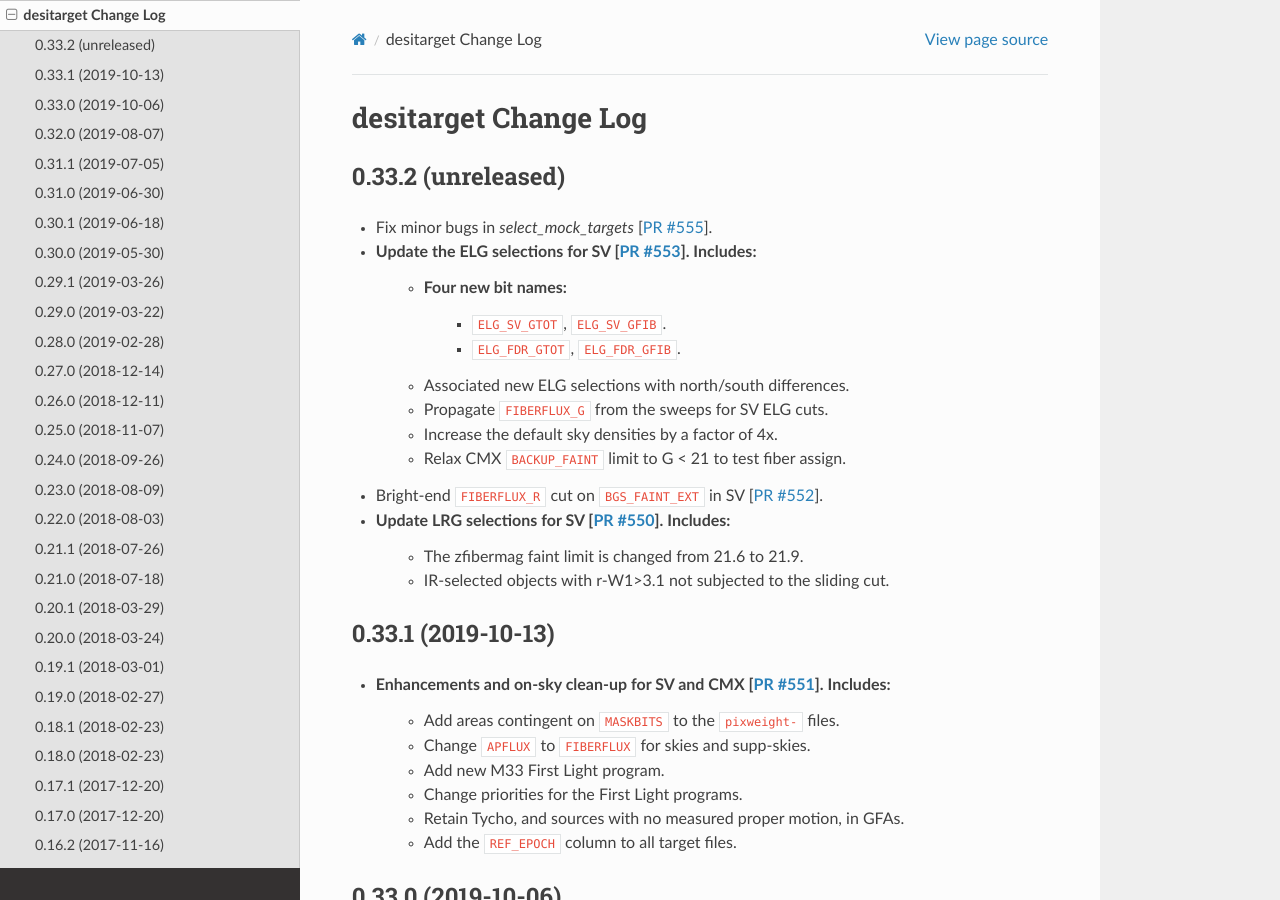
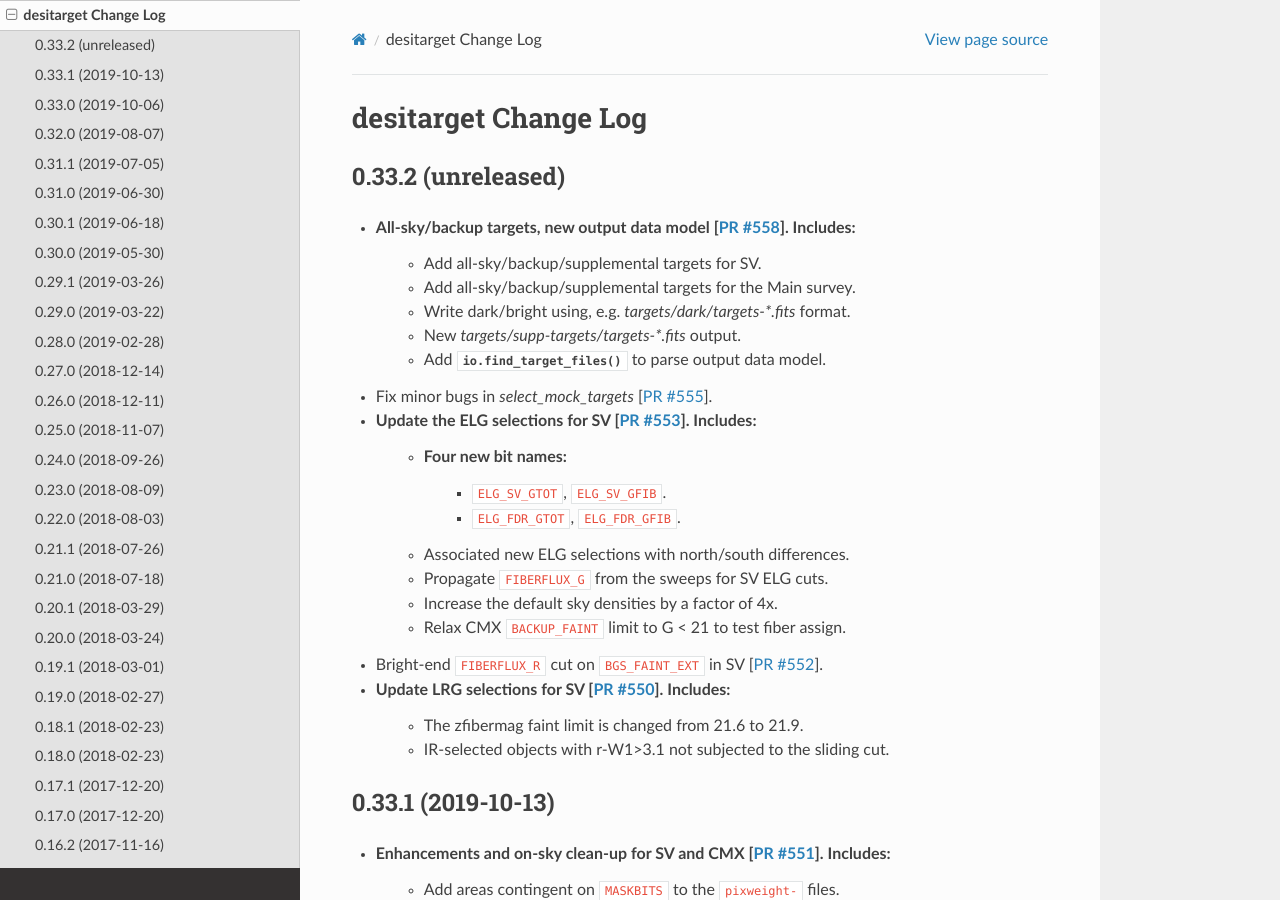
Before and after one commit to desihub/desitarget, a Sphinx documentation site: the page built from doc/changes.rst, in a window 1280 px wide and 900 px high. Built offline with Sphinx 7.4.7 and the Read the Docs theme 2.0.0, drawn with Linux system fonts in a browser that asks for light colours.

Commit message:
update changes docs

```diff
--- a/doc/changes.rst
+++ b/doc/changes.rst
@@ -5,6 +5,12 @@ desitarget Change Log
 0.33.2 (unreleased)
 -------------------
 
+* All-sky/backup targets, new output data model [`PR #558`_]. Includes:
+    * Add all-sky/backup/supplemental targets for SV.
+    * Add all-sky/backup/supplemental targets for the Main survey.
+    * Write dark/bright using, e.g. `targets/dark/targets-*.fits` format.
+    * New `targets/supp-targets/targets-*.fits` output.
+    * Add :func:`io.find_target_files()` to parse output data model.
 * Fix minor bugs in `select_mock_targets` [`PR #555`_].
 * Update the ELG selections for SV [`PR #553`_]. Includes:
     * Four new bit names:
@@ -23,6 +29,7 @@ desitarget Change Log
 .. _`PR #552`: https://github.com/desihub/desitarget/pull/552
 .. _`PR #553`: https://github.com/desihub/desitarget/pull/553
 .. _`PR #555`: https://github.com/desihub/desitarget/pull/555
+.. _`PR #558`: https://github.com/desihub/desitarget/pull/558
 
 0.33.1 (2019-10-13)
 -------------------
```
